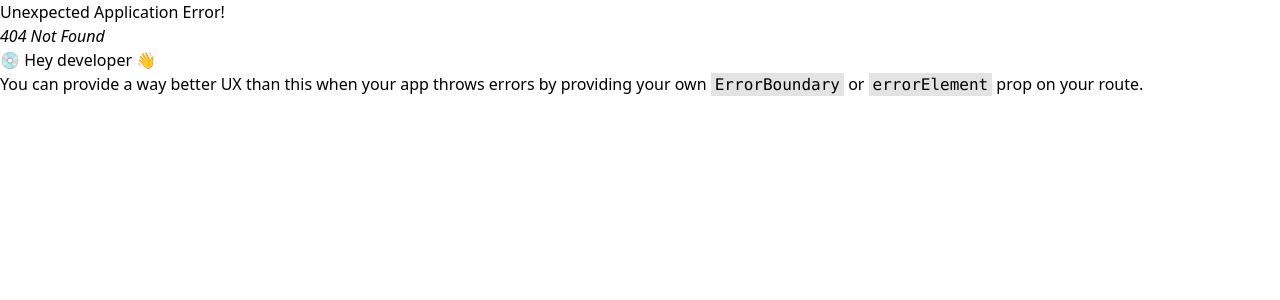
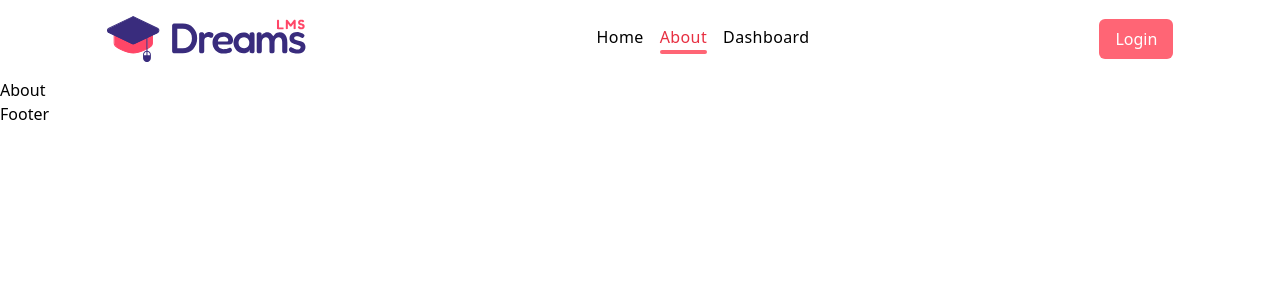
Before and after one commit to shariful10/Dreams, a React (Vite) app in the folder frontend/: page /about in a window 1280 px wide. Before the commit this address had no page. Shown: the top 300 px of the page. Built offline with nearby package versions, Linux system fonts and the light colour scheme.

Commit message:
Implemented Style Active Link

```diff
--- a/frontend/src/components/shared/Navbar.jsx
+++ b/frontend/src/components/shared/Navbar.jsx
@@ -1,26 +1,74 @@
-import { Link } from "react-router-dom";
+import { Link, useLocation } from "react-router-dom";
 import logo from "../../assets/images/logo.svg";
+import { useEffect, useState } from "react";
 
 const Navbar = () => {
+	const [active, setActive] = useState(null); // Initialize active state as null
+	const location = useLocation();
+
+	// Update active state when location changes
+	useEffect(() => {
+		if (location.pathname === "/") {
+			setActive("home");
+		} else if (location.pathname === "/about") {
+			setActive("about");
+		} else if (location.pathname === "/dashboard") {
+			setActive("dashboard");
+		} else {
+			setActive(null);
+		}
+	}, [location]);
+
 	return (
 		<nav className="flex justify-between items-center w-5/6 mx-auto py-4">
 			<Link to="/">
 				<img src={logo} width={200} alt="" />
 			</Link>
 			<ul className="flex justify-center items-center gap-4">
-				<li className="font-medium group">
-					<Link to="/">Home</Link>
-					<span className="block w-0 group-hover:w-full transition-all duration-700 h-1 bg-[#ff6575] mt-[1px] rounded-full" />
+				<li
+					onClick={() => setActive("home")}
+					className={`font-medium group ${
+						active === "home" ? "active" : "default"
+					}`}
+				>
+					<Link to="/">
+						Home
+						<span
+							className={`${
+								active === "home" && "w-full"
+							} block w-0 group-hover:w-full transition-all duration-700 h-1 bg-[#ff6575] mt-[1px] rounded-full`}
+						/>
+					</Link>
 				</li>
-				<li className="font-medium group">
+				<li
+					onClick={() => setActive("about")}
+					className={`font-medium group ${
+						active === "about" ? "active" : "default"
+					}`}
+				>
 					<Link to="/about">
 						About
-						<span className="block w-0 group-hover:w-full transition-all duration-700 h-1 bg-[#ff6575] mt-[1px] rounded-full" />
+						<span
+							className={`${
+								active === "about" && "w-full"
+							} block w-0 group-hover:w-full transition-all duration-700 h-1 bg-[#ff6575] mt-[1px] rounded-full`}
+						/>
 					</Link>
 				</li>
-				<li className="font-medium group">
-					<Link to="/dashboard">Dashboard</Link>
-					<span className="block w-0 group-hover:w-full transition-all duration-700 h-1 bg-[#ff6575] mt-[1px] rounded-full" />
+				<li
+					onClick={() => setActive("dashboard")}
+					className={`font-medium group ${
+						active === "dashboard" ? "active" : "default"
+					}`}
+				>
+					<Link to="/dashboard">
+						Dashboard
+						<span
+							className={`${
+								active === "dashboard" && "w-full"
+							} block w-0 group-hover:w-full transition-all duration-700 h-1 bg-[#ff6575] mt-[1px] rounded-full`}
+						/>
+					</Link>
 				</li>
 			</ul>
 			<div className="">
--- a/frontend/src/index.css
+++ b/frontend/src/index.css
@@ -5,7 +5,7 @@
 @tailwind utilities;
 
 .active {
-	@apply font-medium tracking-wide text-[#e72f41] transition-colors duration-300 hover:text-blue-400;
+	@apply font-medium tracking-wide text-[#e72f41] transition-colors duration-300 hover:text-[#ff6575];
 }
 
 .default {
--- /dev/null
+++ b/frontend/src/pages/About.jsx
@@ -0,0 +1,9 @@
+
+
+const About = () => {
+  return (
+    <div>About</div>
+  )
+}
+
+export default About
--- /dev/null
+++ b/frontend/src/pages/Dashboard.jsx
@@ -0,0 +1,5 @@
+const Dashboard = () => {
+	return <div>Dashboard</div>;
+};
+
+export default Dashboard;
```
Also changed, not shown: frontend/src/Router/Routes.jsx (+10 -0 lines).
